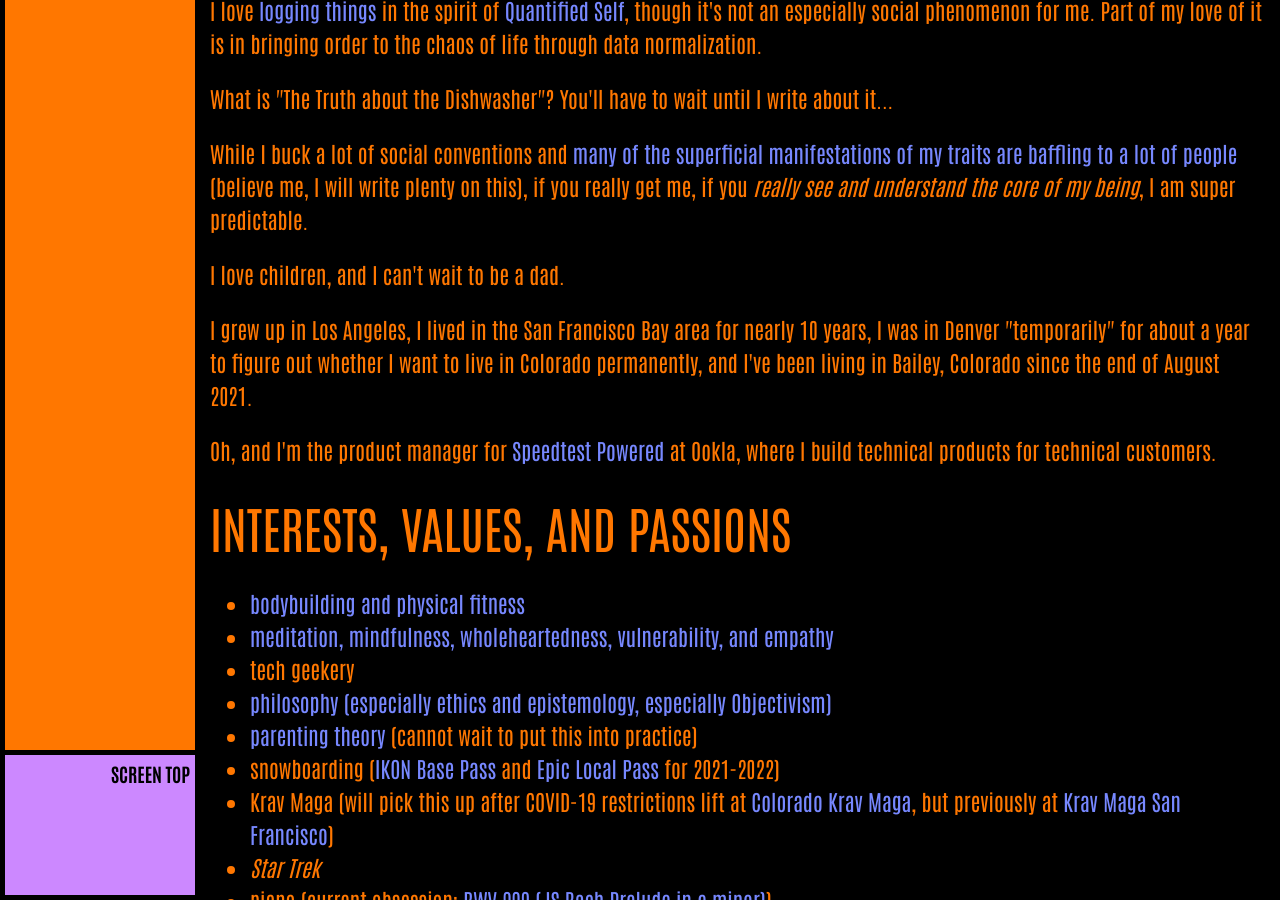
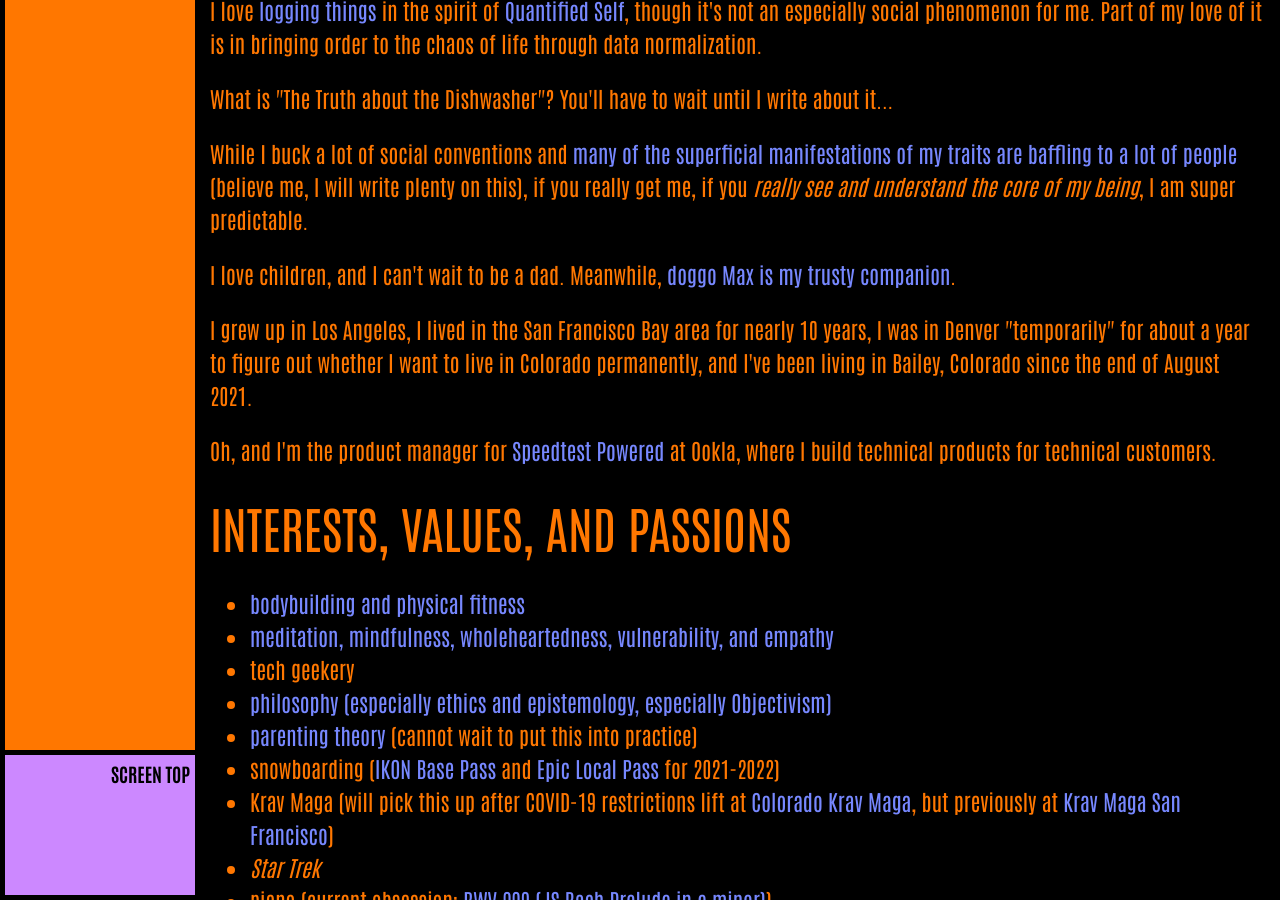
Before and after one commit to ArthurZey/arthurzey.github.io, a Jekyll site: the page built from _pages/tag_about.md, in a window 1280 px wide and 900 px high, scrolled down 2878 px. Built offline with Jekyll 4.4.1, drawn with Linux system fonts in a browser that asks for light colours; comment, search, counter and statistics services are not loaded.

Commit message:
updated with Max

```diff
--- a/_pages/tag_about.md
+++ b/_pages/tag_about.md
@@ -94,7 +94,7 @@ What is "The Truth about the Dishwasher"? You'll have to wait until I write abou
 
 While I buck a lot of social conventions and [many of the superficial manifestations of my traits are baffling to a lot of people](/misunderstood/) (believe me, I will write plenty on this), if you really get me, if you _really see and understand the core of my being_, I am super predictable.
 
-I love children, and I can't wait to be a dad.
+I love children, and I can't wait to be a dad. Meanwhile, [doggo Max is my trusty companion](/blog/2022-06-15/max/).
 
 I grew up in Los Angeles, I lived in the San Francisco Bay area for nearly 10 years, I was in Denver "temporarily" for about a year to figure out whether I want to live in Colorado permanently, and I've been living in Bailey, Colorado since the end of August 2021.
 
@@ -741,7 +741,7 @@ Boy Scouts?
     <td markdown="span">2022</td>
     <td markdown="span"></td>
     <td markdown="span"></td>
-    <td markdown="span"></td>
+    <td markdown="span">[Welcomed Max into my Life!](/blog/2022-06-15/max/)</td>
   </tr>
  </tbody>
 </table>
```
Also changed, not shown: other parts of _pages/tag_about.md (+1 -1 lines).
